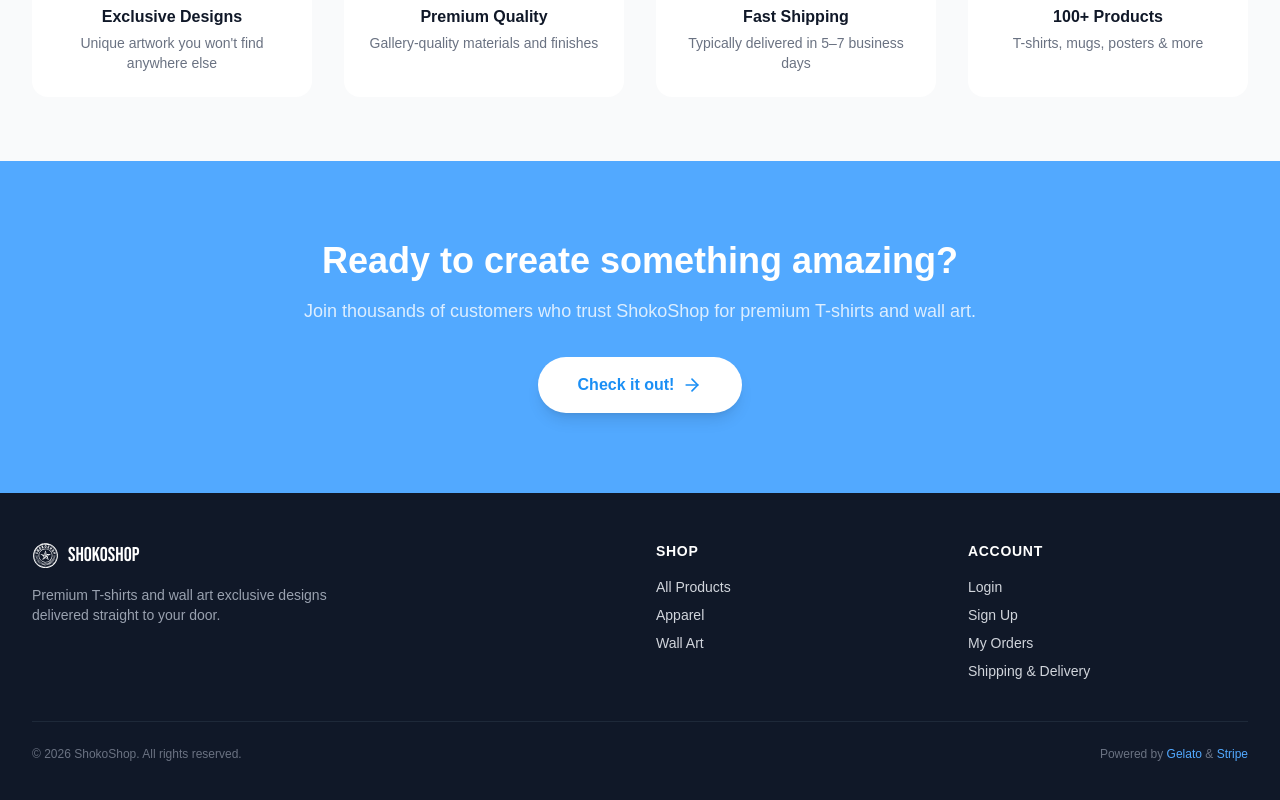
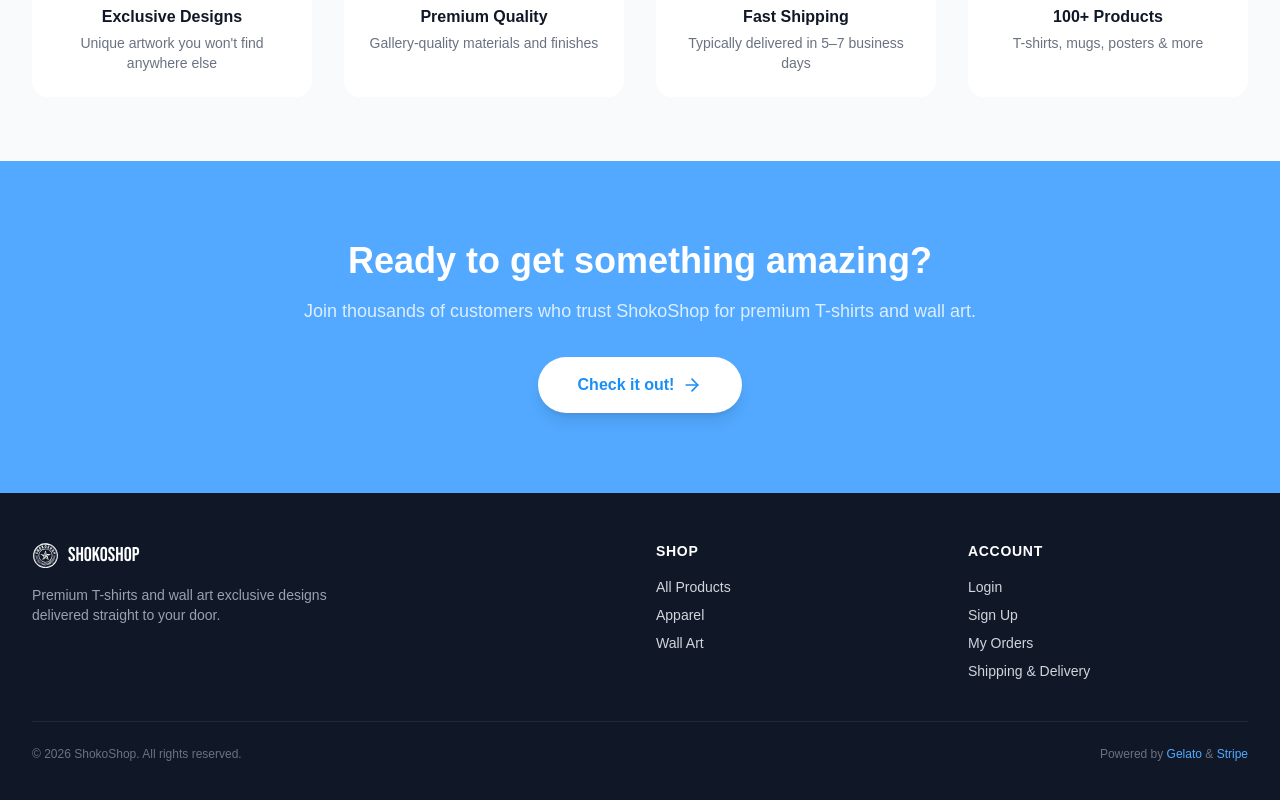
Before and after one commit to mycso/shokoshop, a Next.js app: page / in a window 1280 px wide. Shown: the part 1379-2179 px from the top of the page. Built offline with nearby package versions, Linux system fonts and the light colour scheme; no server answers.

Commit message:
change tag slogan

```diff
--- a/app/(storefront)/page.tsx
+++ b/app/(storefront)/page.tsx
@@ -412,7 +412,7 @@ export default async function HomePage() {
       <section className="bg-brand text-white py-20">
         <div className="max-w-3xl mx-auto px-4 text-center">
           <h2 className="text-3xl sm:text-4xl font-bold mb-4">
-            Ready to create something amazing?
+            Ready to get something amazing?
           </h2>
           <p className="text-white/80 text-lg mb-8">
             Join thousands of customers who trust ShokoShop for premium T-shirts and wall art.
```
